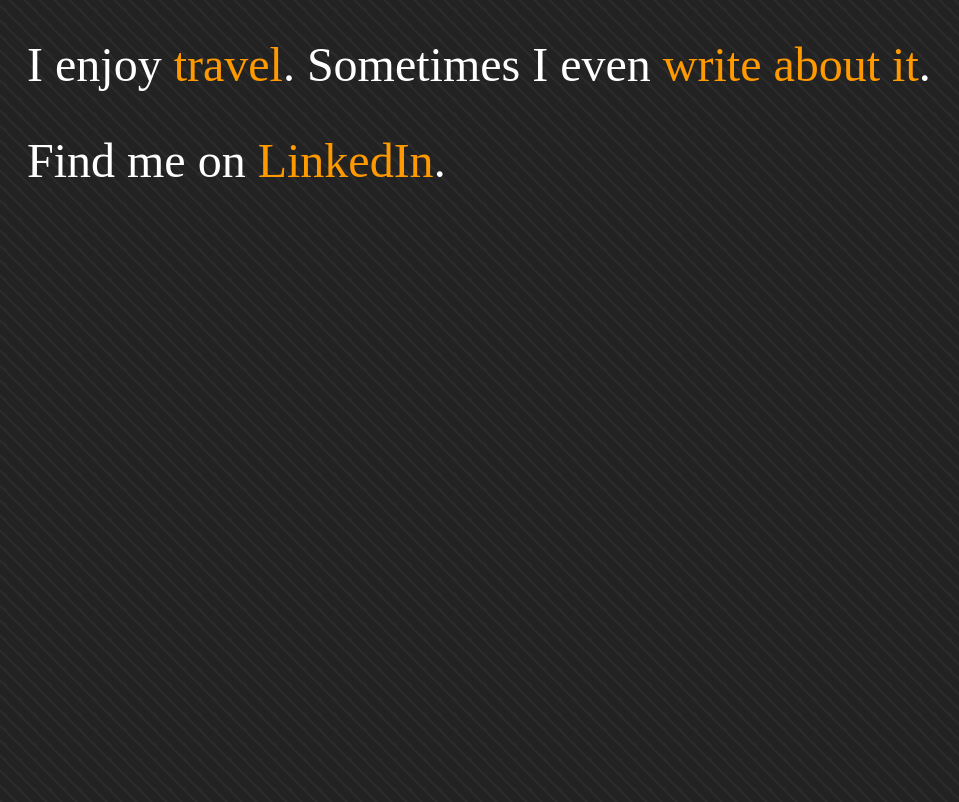
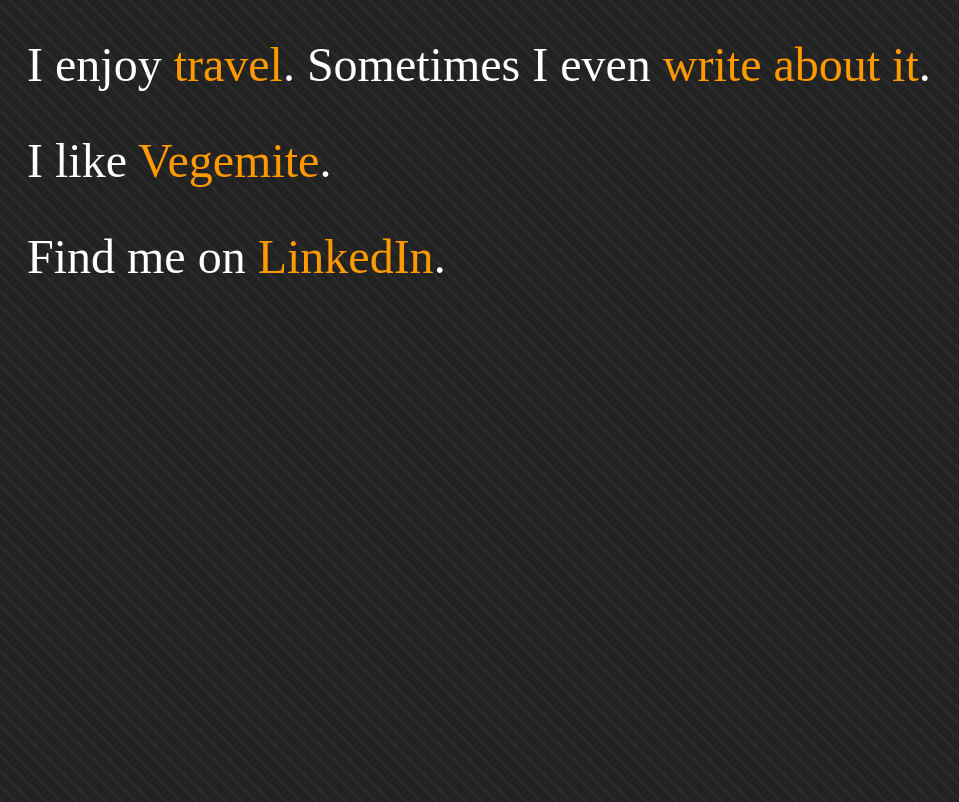
Before and after one commit to btubby/bentubby.com, a React (Create React App) app: page / in a window 1280 px wide. Shown: the part 1980-2782 px from the top of the page, without its empty margins (101-1060 px from the left). Built offline with nearby package versions, Linux system fonts and the light colour scheme; a web font is replaced by a local one.

Commit message:
added vegemite

```diff
--- a/src/App.js
+++ b/src/App.js
@@ -144,6 +144,13 @@
               <a target="_" href="http://bentubby.blogspot.com/">
                 write about it
               </a>
+              . <br />I like{" "}
+              <a
+                target="_"
+                href="https://www.google.com/search?q=vegemite&rlz=1C5CHFA_enGB822GB822&source=lnms&tbm=isch&sa=X&ved=0ahUKEwjgyJSe9KTgAhVhRBUIHdWmAwgQ_AUIDygC&biw=1680&bih=940"
+              >
+                Vegemite
+              </a>
               .
             </span>
             <br />
```
